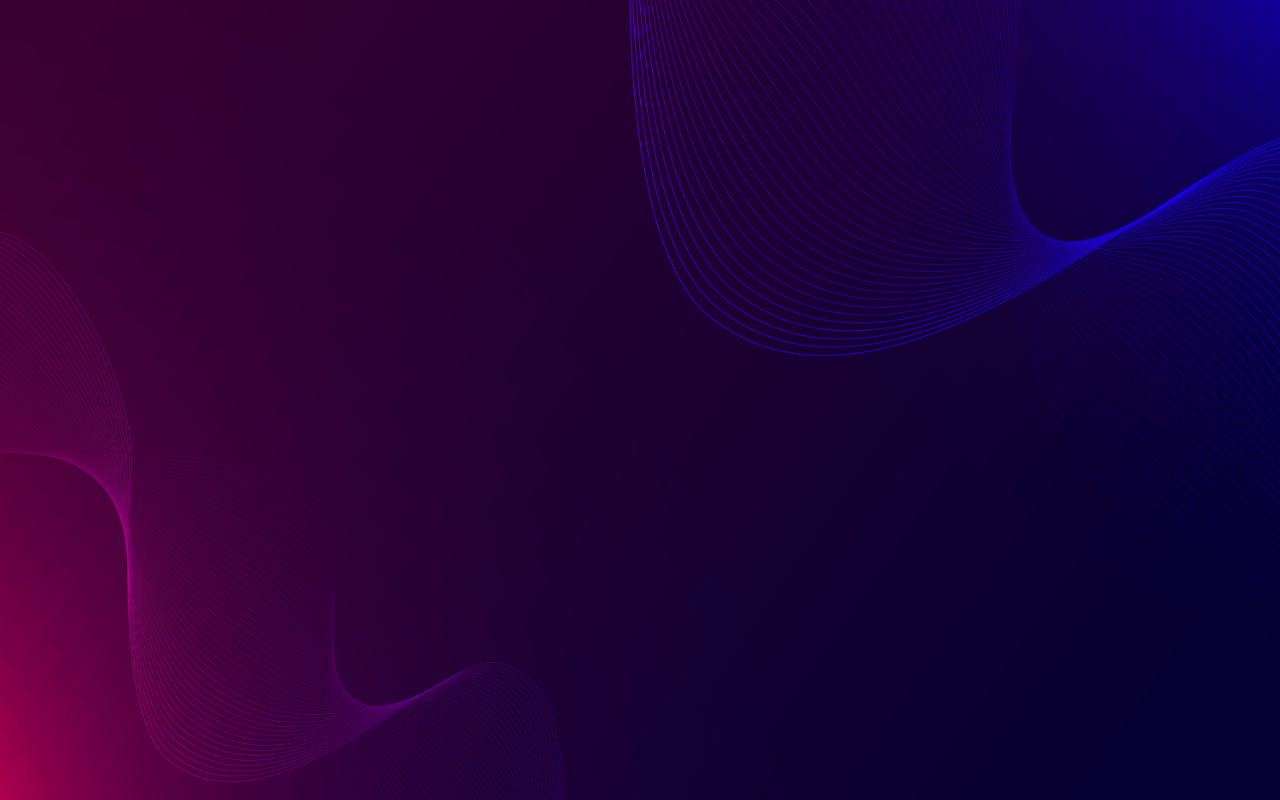
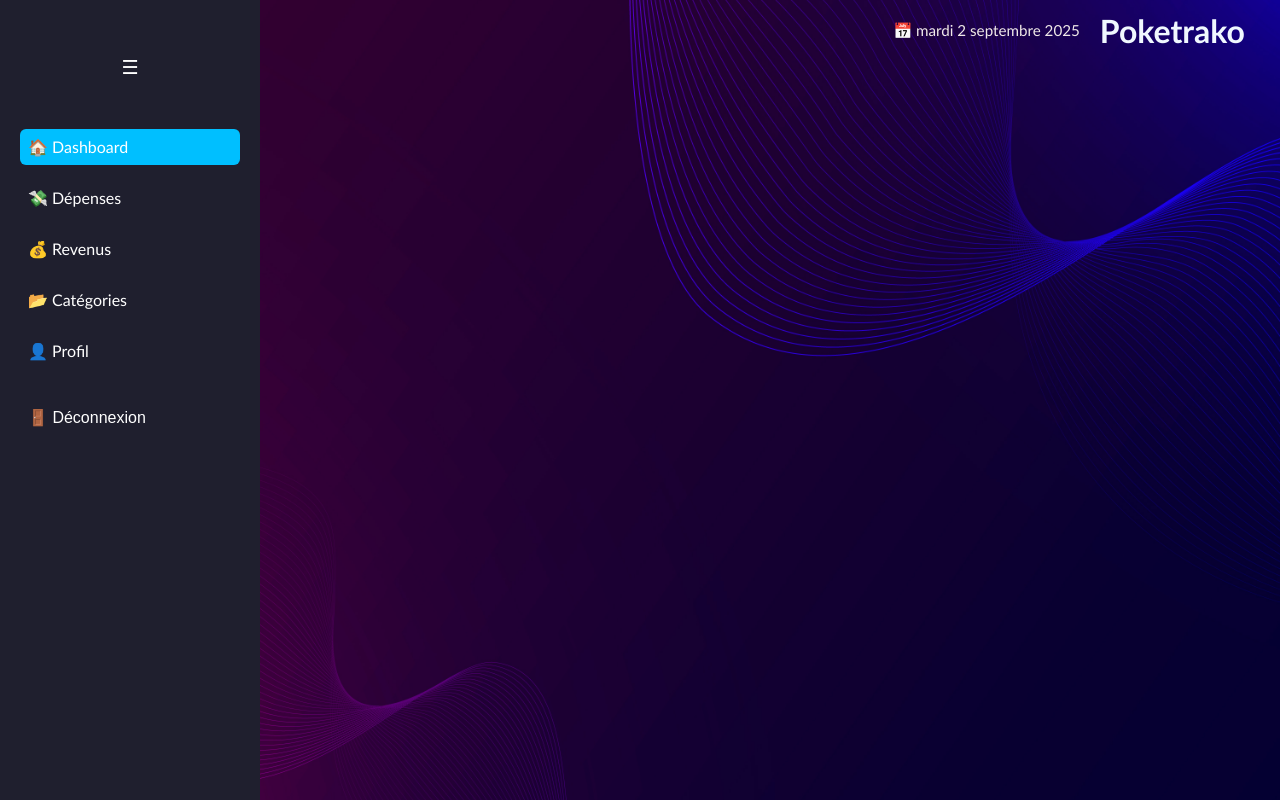
Before and after one commit to Bradon614/Poketrako, a React (Vite) app in the folder frontend/: page /dashboard in a window 1280 px wide. Before the commit this address had no page. Built offline with nearby package versions, Linux system fonts and the light colour scheme.

Commit message:
ajoute la page de dashboard

```diff
--- a/frontend/src/App.jsx
+++ b/frontend/src/App.jsx
@@ -1,7 +1,7 @@
 import { BrowserRouter as Router, Routes, Route } from 'react-router-dom';
 import Intro from './pages/Intro';
 import Signup from './pages/signup';
-
+import Dashboard from './pages/Dashboard';
 
 function App() {
 
@@ -10,7 +10,7 @@ function App() {
       <Routes>
         <Route path='/' element={<Intro/>}/>
         <Route path="/signup" element={<Signup />} />
-        {/* <Route path="/dashboard" element={<Dashboard />} /> */}
+        <Route path="/dashboard" element={<Dashboard />} />
       </Routes>
     </Router>
   )
--- /dev/null
+++ b/frontend/src/components/Navbar.jsx
@@ -0,0 +1,26 @@
+import React from 'react';
+import '../styles/Navbar.css';
+
+const Navbar = ({ onLogout }) => {
+  const today = new Date().toLocaleDateString('fr-FR', {
+    weekday: 'long',
+    day: 'numeric',
+    month: 'long',
+    year: 'numeric'
+  });
+
+  return (
+    <div className="navbar">
+      <div className="navbar-left">
+
+      </div>
+      <div className="navbar-right">
+
+        <span className="navbar-date">📅 {today}</span>
+        <h1>Poketrako</h1>
+      </div>
+    </div>
+  );
+};
+
+export default Navbar;
--- /dev/null
+++ b/frontend/src/components/Sidebar.jsx
@@ -0,0 +1,32 @@
+import React, { useState } from 'react';
+import { NavLink, useNavigate } from 'react-router-dom';
+import '../styles/Sidebar.css';
+
+const Sidebar = () => {
+  const [open, setOpen] = useState(true);
+  const navigate = useNavigate();
+
+  const handleLogout = () => {
+    localStorage.removeItem('token');
+    navigate('/login');
+  };
+
+  return (
+    <div className={`sidebar ${open ? 'open' : 'collapsed'}`}>
+      <div className="sidebar-header">
+
+        <button className="toggle-btn" onClick={() => setOpen(!open)}>☰</button>
+      </div>
+      <nav>
+        <NavLink to="/dashboard" activeclassname="active">🏠 Dashboard</NavLink>
+        <NavLink to="/expenses" activeclassname="active">💸 Dépenses</NavLink>
+        <NavLink to="/incomes" activeclassname="active">💰 Revenus</NavLink>
+        <NavLink to="/categories" activeclassname="active">📂 Catégories</NavLink>
+        <NavLink to="/profile" activeclassname="active">👤 Profil</NavLink>
+        <button className="logout-btn" onClick={handleLogout}>🚪 Déconnexion</button>
+      </nav>
+    </div>
+  );
+};
+
+export default Sidebar;
--- /dev/null
+++ b/frontend/src/pages/Dashboard.jsx
@@ -0,0 +1,16 @@
+import Sidebar from '../components/Sidebar';
+import Navbar from '../components/Navbar';
+import '../styles/Dashboard.css';
+
+const Dashboard = () => {
+     const token = localStorage.getItem('token');
+  return (
+    <div className="dashboard-layout">
+       <Sidebar />
+        <div className="dashboard-container">
+        <Navbar  />
+        </div>
+    </div>
+  )
+}
+export default Dashboard;
--- /dev/null
+++ b/frontend/src/styles/Dashboard.css
@@ -0,0 +1,49 @@
+/* Layout principal */
+.dashboard-layout {
+  display: flex;
+  min-height: 100vh;
+  /* background-color: #f5f6fa; */
+}
+
+/* Contenu à droite du sidebar */
+.dashboard-content {
+  flex: 1;
+  padding: 30px;
+  margin-left: 220px; /* largeur du sidebar */
+  transition: margin-left 0.3s ease;
+}
+
+/* Si le sidebar est replié */
+.sidebar.collapsed + .dashboard-content {
+  margin-left: 60px;
+}
+
+/* Responsive pour petits écrans */
+@media screen and (max-width: 768px) {
+  .dashboard-layout {
+    flex-direction: column;
+  }
+
+  .dashboard-content {
+    margin-left: 0;
+    padding: 20px;
+  }
+
+  .sidebar {
+    position: relative;
+    width: 100%;
+    height: auto;
+  }
+
+  .sidebar nav {
+    flex-direction: row;
+    flex-wrap: wrap;
+    justify-content: space-around;
+  }
+
+  .sidebar a,
+  .sidebar .logout-btn {
+    font-size: 0.9rem;
+    padding: 6px 10px;
+  }
+}
--- /dev/null
+++ b/frontend/src/styles/Navbar.css
@@ -0,0 +1,48 @@
+.navbar {
+  position: fixed;
+  top: 0;
+  /* left: 220px; largeur du sidebar */
+  right: 5px;
+  width: 100%;
+  height: 60px;
+  /* background-color: #ffffff; */
+  /* border-bottom: 1px solid #ddd; */
+  display: flex;
+  justify-content: space-between;
+  align-items: center;
+  padding: 0 30px;
+  z-index: 1000;
+  color: aliceblue;
+}
+
+.navbar-left h1 {
+  font-size: 1.2rem;
+  color: #007bff;
+}
+
+.navbar-right {
+  display: flex;
+  align-items: center;
+  gap: 20px;
+}
+
+.navbar-date {
+  font-size: 0.95rem;
+  color: #efe8e8;
+}
+
+.navbar-btn {
+  background-color: #007bff;
+  color: white;
+  border: none;
+  padding: 8px 12px;
+  border-radius: 6px;
+  cursor: pointer;
+}
+
+@media screen and (max-width: 768px) {
+  .navbar {
+    left: 0;
+    padding: 0 15px;
+  }
+}
--- /dev/null
+++ b/frontend/src/styles/Sidebar.css
@@ -0,0 +1,60 @@
+.sidebar {
+  width: 220px;
+  height: 100vh;
+  background-color: #1f1f2e;
+  color: white;
+  padding: 20px;
+  position: fixed;
+  top: 0;
+  left: 0;
+  transition: width 0.3s ease;
+}
+
+.sidebar.collapsed {
+  width: 60px;
+}
+
+.sidebar-header {
+  display: flex;
+  justify-content: space-between;
+  align-items: center;
+}
+
+.toggle-btn {
+  background: none;
+  border: none;
+  color: white;
+  font-size: 1.2rem;
+  cursor: pointer;
+}
+
+.sidebar nav {
+  display: flex;
+  flex-direction: column;
+  gap: 15px;
+  margin-top: 30px;
+}
+
+.sidebar a,
+.sidebar .logout-btn {
+  color: white;
+  text-decoration: none;
+  font-size: 1rem;
+  padding: 8px;
+  border-radius: 6px;
+  transition: background 0.2s ease;
+  background: none;
+  border: none;
+  text-align: left;
+  cursor: pointer;
+}
+
+.sidebar a:hover,
+.sidebar .logout-btn:hover {
+  background-color: #333;
+}
+
+.sidebar .active {
+  background-color: #00bfff;
+  color: #fff;
+}
```
Also changed, not shown: 1 other file (tests, documents, lock files or other folders).
